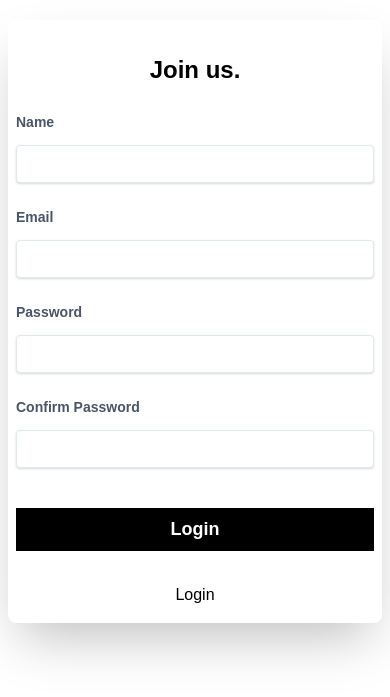
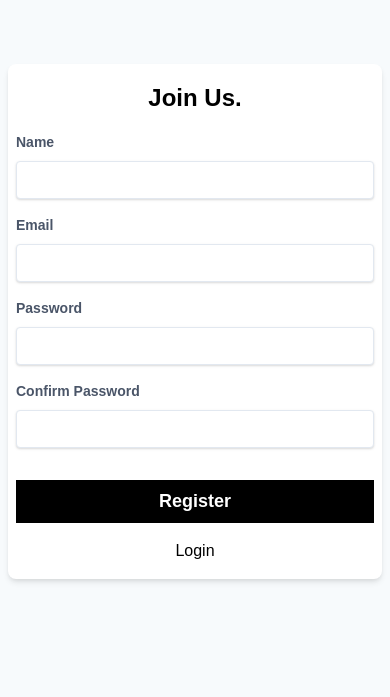
Before and after one commit to TomBozik/Links_FE, a Vue app: page /register in a window 390 px wide. Shown: the part 109-806 px from the top of the page. Built offline with nearby package versions, Linux system fonts and the light colour scheme.

Commit message:
mobile fix login/register - overflow

```diff
--- a/src/App.vue
+++ b/src/App.vue
@@ -3,7 +3,7 @@
     <div class="flex flex-col items-end px-2 pt-2 bg-gray-100 sm:hidden">
       <Burger v-if="this.$route.path !== '/login' && this.$route.path !== '/register'"></Burger>
     </div>
-    <div class="flex flex-1 overflow-y-hidden">
+    <div class="flex flex-1 overflow-y-hidden bg-gray-100">
       <Navigation v-if="this.$route.path !== '/login' && this.$route.path !== '/register'"></Navigation>
       <router-view />
     </div>
--- a/src/views/Dashboard.vue
+++ b/src/views/Dashboard.vue
@@ -1,5 +1,5 @@
 <template>
-	<div :class="navbarIsOpen ? 'hidden sm:flex' : 'w-full flex'" class="flex-1 p-4 overflow-y-auto bg-gray-100">
+	<div :class="navbarIsOpen ? 'hidden sm:flex' : 'w-full flex'" class="flex-1 p-4 overflow-y-auto">
 
 		<div class="self-center mx-auto">
 			<div v-if="user && !links && !loading && !loadingError" class="m-auto text-2xl font-bold tracking-wide">Welcome, {{user.name}}</div>
--- a/src/views/Login.vue
+++ b/src/views/Login.vue
@@ -1,21 +1,21 @@
 <template>
-  <div class="flex items-center justify-center w-full max-w-2xl min-h-screen px-2 mx-auto sm:w-1/2">
+  <div class="flex items-center justify-center w-full max-w-2xl min-h-screen px-2 mx-auto overflow-y-auto sm:w-1/2 ">
 
     <!-- card -->
-    <div class="flex w-full overflow-hidden bg-white rounded-lg shadow-2xl">
+    <div class="flex w-full bg-white rounded-lg shadow-md">
 
       <!-- text -->
-      <div class="flex flex-col w-full px-2 pt-8 pb-4 md:px-12">
-        <div class="pb-6 text-2xl font-bold text-center">Welcome.</div>
+      <div class="flex flex-col w-full px-2 pt-4 pb-4 md:px-12">
+        <div class="pb-4 text-2xl font-bold text-center">Welcome.</div>
         <!-- form -->
-          <div class="flex flex-col w-full pb-6">
-            <label for="email" class="block mb-2 text-sm font-bold text-gray-700">Email</label>
+          <div class="flex flex-col w-full pb-4">
+            <label for="email" class="block mb-1 text-sm font-bold text-gray-700">Email</label>
             <input v-model="form.email" type="email" class="w-full px-3 py-2 mt-1 leading-tight text-gray-700 border rounded shadow appearance-none focus:outline-none" name="email" autocomplete="email" />
             <div v-if="errors.email" class="text-red-600"> {{errors.email[0]}}</div>
           </div>
 
-          <div class="flex flex-col w-full pb-6">
-            <label for="password" class="block mb-2 text-sm font-bold text-gray-700">Password</label>
+          <div class="flex flex-col w-full pb-4">
+            <label for="password" class="block mb-1 text-sm font-bold text-gray-700">Password</label>
             <input v-model="form.password" type="password" class="w-full px-3 py-2 mt-1 leading-tight text-gray-700 border rounded shadow appearance-none focus:outline-none" name="password" />
             <div v-if="errors.password" class="text-red-600"> {{errors.password[0]}}</div>
           </div>
@@ -25,7 +25,7 @@
           </div>
         <!-- form end -->
 
-        <div class="pt-8 text-center">
+        <div class="pt-4 text-center">
           <router-link to="/register" class="cursor-pointer"> Create Account</router-link>
         </div>
 
--- a/src/views/Register.vue
+++ b/src/views/Register.vue
@@ -1,43 +1,43 @@
 <template>
-  <div class="flex items-center justify-center w-full max-w-2xl min-h-screen px-2 mx-auto sm:w-1/2">
+  <div class="flex items-center justify-center w-full max-w-2xl min-h-screen px-2 mx-auto overflow-y-auto sm:w-1/2 ">
 
     <!-- card -->
-    <div class="flex w-full overflow-hidden bg-white rounded-lg shadow-2xl">
+    <div class="flex w-full bg-white rounded-lg shadow-md">
 
       <!-- text -->
-      <div class="flex flex-col w-full px-2 pt-8 pb-4 md:px-12">
-        <div class="pb-6 text-2xl font-bold text-center">Join us.</div>
+      <div class="flex flex-col w-full px-2 pt-4 pb-4 md:px-12">
+        <div class="pb-4 text-2xl font-bold text-center">Join Us.</div>
         <!-- form -->
-          <div class="flex flex-col w-full pb-6">
-            <label for="name" class="block mb-2 text-sm font-bold text-gray-700">Name</label>
+          <div class="flex flex-col w-full pb-4">
+            <label for="name" class="block mb-1 text-sm font-bold text-gray-700">Name</label>
             <input v-model="form.name" type="text" class="w-full px-3 py-2 mt-1 leading-tight text-gray-700 border rounded shadow appearance-none focus:outline-none" name="text" />
             <div v-if="errors.name" class="text-red-600"> {{errors.name[0]}}</div>
           </div>
 
-          <div class="flex flex-col w-full pb-6">
-            <label for="email" class="block mb-2 text-sm font-bold text-gray-700">Email</label>
+          <div class="flex flex-col w-full pb-4">
+            <label for="email" class="block mb-1 text-sm font-bold text-gray-700">Email</label>
             <input v-model="form.email" type="email" class="w-full px-3 py-2 mt-1 leading-tight text-gray-700 border rounded shadow appearance-none focus:outline-none" name="email" autocomplete="email" />
             <div v-if="errors.email" class="text-red-600"> {{errors.email[0]}}</div>
           </div>
 
-          <div class="flex flex-col w-full pb-6">
-            <label for="password" class="block mb-2 text-sm font-bold text-gray-700">Password</label>
+          <div class="flex flex-col w-full pb-4">
+            <label for="password" class="block mb-1 text-sm font-bold text-gray-700">Password</label>
             <input v-model="form.password" type="password" class="w-full px-3 py-2 mt-1 leading-tight text-gray-700 border rounded shadow appearance-none focus:outline-none" name="password" />
             <div v-if="errors.password" class="text-red-600"> {{errors.password[0]}}</div>
           </div>
 
-          <div class="flex flex-col w-full pb-6">
-            <label for="password_confirmation" class="block mb-2 text-sm font-bold text-gray-700">Confirm Password</label>
+          <div class="flex flex-col w-full pb-4">
+            <label for="password_confirmation" class="block mb-1 text-sm font-bold text-gray-700">Confirm Password</label>
             <input v-model="form.password_confirmation" type="password" class="w-full px-3 py-2 mt-1 leading-tight text-gray-700 border rounded shadow appearance-none focus:outline-none" name="password_confirmation" />
             <div v-if="errors.password_confirmation" class="text-red-600"> {{errors.password_confirmation[0]}}</div>
           </div>
 
           <div class="flex flex-wrap">
-            <button type="submit" @click.prevent="handleRegister" class="w-full mt-4 btn btn-black">Login</button>
+            <button type="submit" @click.prevent="handleRegister" class="w-full mt-4 btn btn-black">Register</button>
           </div>
         <!-- form end -->
 
-        <div class="pt-8 text-center">
+        <div class="pt-4 text-center">
           <router-link to="/login" class="cursor-pointer">Login</router-link>
         </div>
 
```
Also changed, not shown: 7 other files (tests, documents, lock files or other folders).
